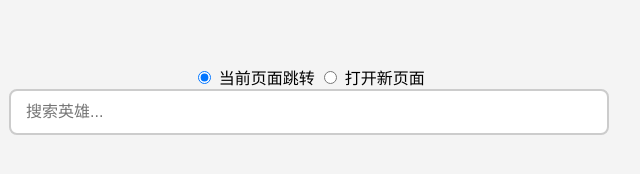
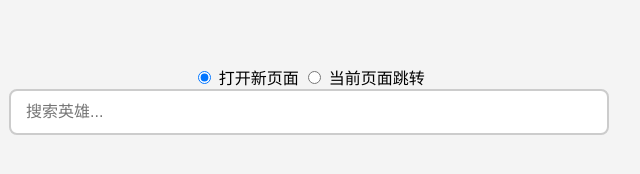
Before and after one commit to s-opgg/s-opgg.github.io, a plain HTML site: page index.html in a window 1280 px wide. Shown: the part 290-464 px from the top of the page, 331-971 px from the left. Drawn offline with Linux system fonts and the light colour scheme.

Commit message:
Update radio

```diff
--- a/index.html
+++ b/index.html
@@ -96,10 +96,10 @@
 <body>
   <div class="container">
     <div id="radioOptions">
-      <input type="radio" id="currentPage" name="pageOption" value="_self" checked>
+      <input type="radio" id="newPage" name="pageOption" value="_blank" checked>
+      <label for="newPage">打开新页面</label>
+      <input type="radio" id="currentPage" name="pageOption" value="_self">
       <label for="currentPage">当前页面跳转</label>
-      <input type="radio" id="newPage" name="pageOption" value="_blank">
-      <label for="newPage">打开新页面</label>
     </div>
     <div class="search-box">
       <input type="text" id="search" placeholder="搜索英雄..." oninput="searchHeroes()">
```
